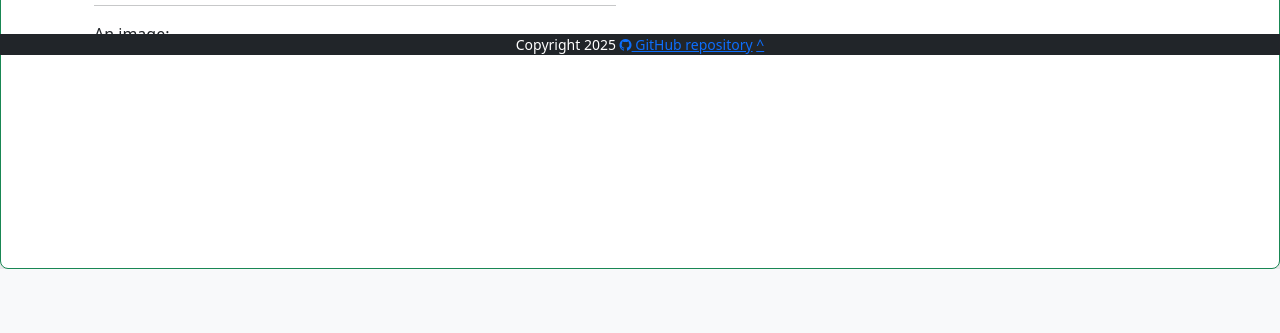
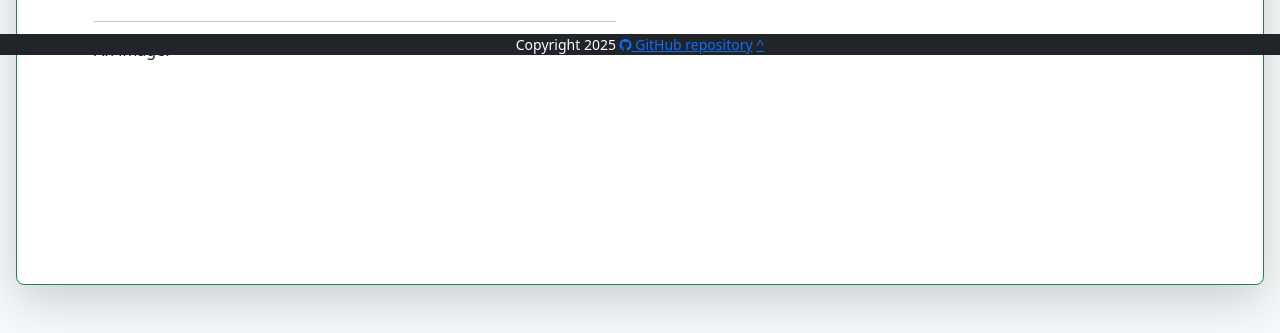
Before and after one commit to Tiozao-do-Linux/GNU-ADMW, a Django app: template templates/help.html in a window 1280 px wide. Shown: the part 745-1078 px from the top of the page. Before the commit the page ends 1014 px from the top, so only its background shows below. Run offline with Django 5.2, Linux system fonts and the light colour scheme; the template is opened without the code that fills it: most values are stand-ins (such as "Sample title", 1, 10 or a date in 2020).

Commit message:
Improve the look of the base template

```diff
--- a/templates/base.html
+++ b/templates/base.html
@@ -20,12 +20,13 @@
     <!-- Navigation-->
     {% include 'navbar.html' %}
     </header>
-        <!-- Info -->
-        <div class="container-fluid text-center text-bg-light small">
-          Now : <strong>{% now "Y-m-d G:i:s" %}</strong> | Browser: <strong>{{ browser_info }}</strong> | Your IP: <strong>{{ remote_ip }}</strong> | Render Time: <strong>{{ render_time|floatformat:4 }}</strong> seconds
-        </div>
 
-    <main class="border border-success shadow-lg bg-white rounded-3">
+    <!-- Info -->
+    <div class="container-fluid text-center text-bg-light small">
+        Now : <strong>{% now "Y-m-d G:i:s" %}</strong> | Browser: <strong>{{ browser_info }}</strong> | Your IP: <strong>{{ remote_ip }}</strong> | Render Time: <strong>{{ render_time|floatformat:4 }}</strong> seconds
+    </div>
+
+    <main class="border border-success shadow-lg bg-white rounded-3 m-3 mb-5">
       <!-- messages -->
       {% if messages %}
       <div class="container mt-3">
```
